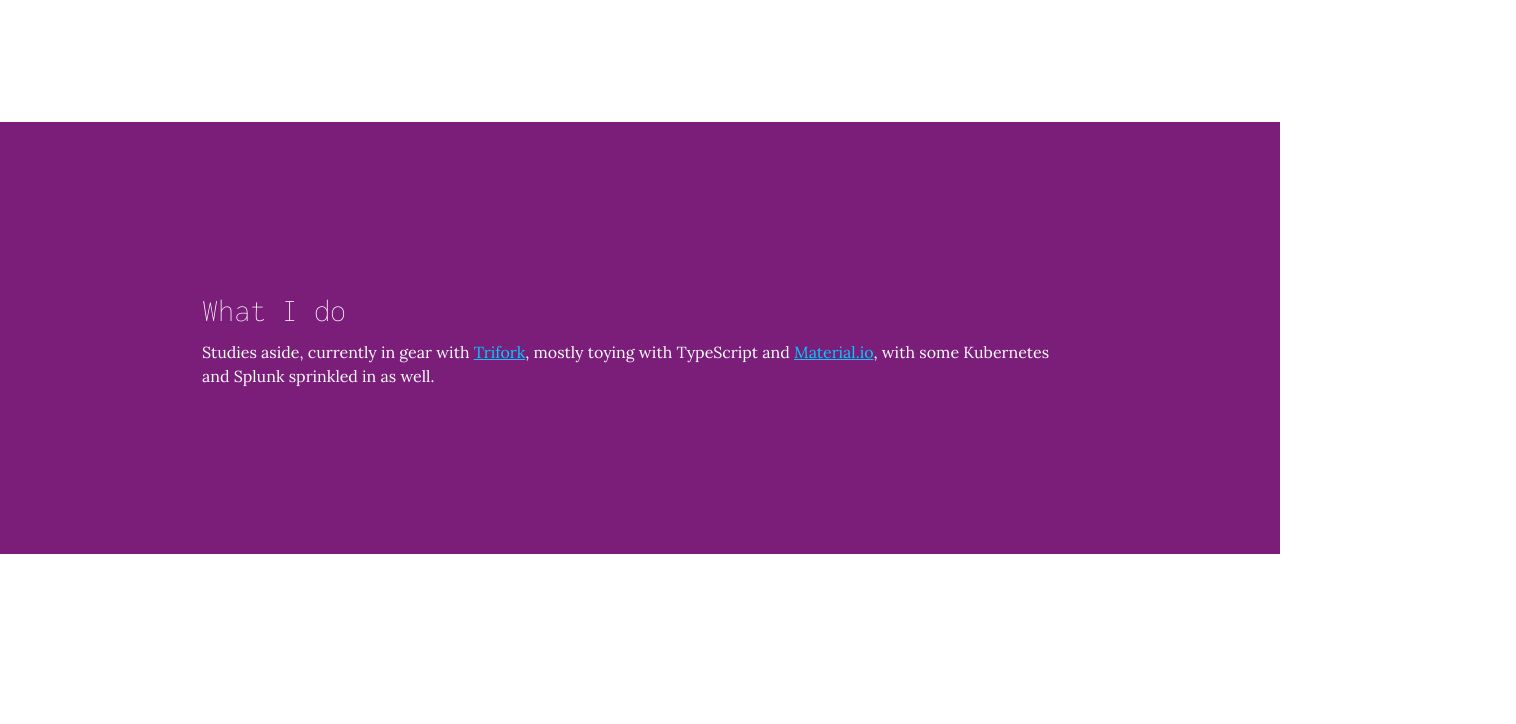
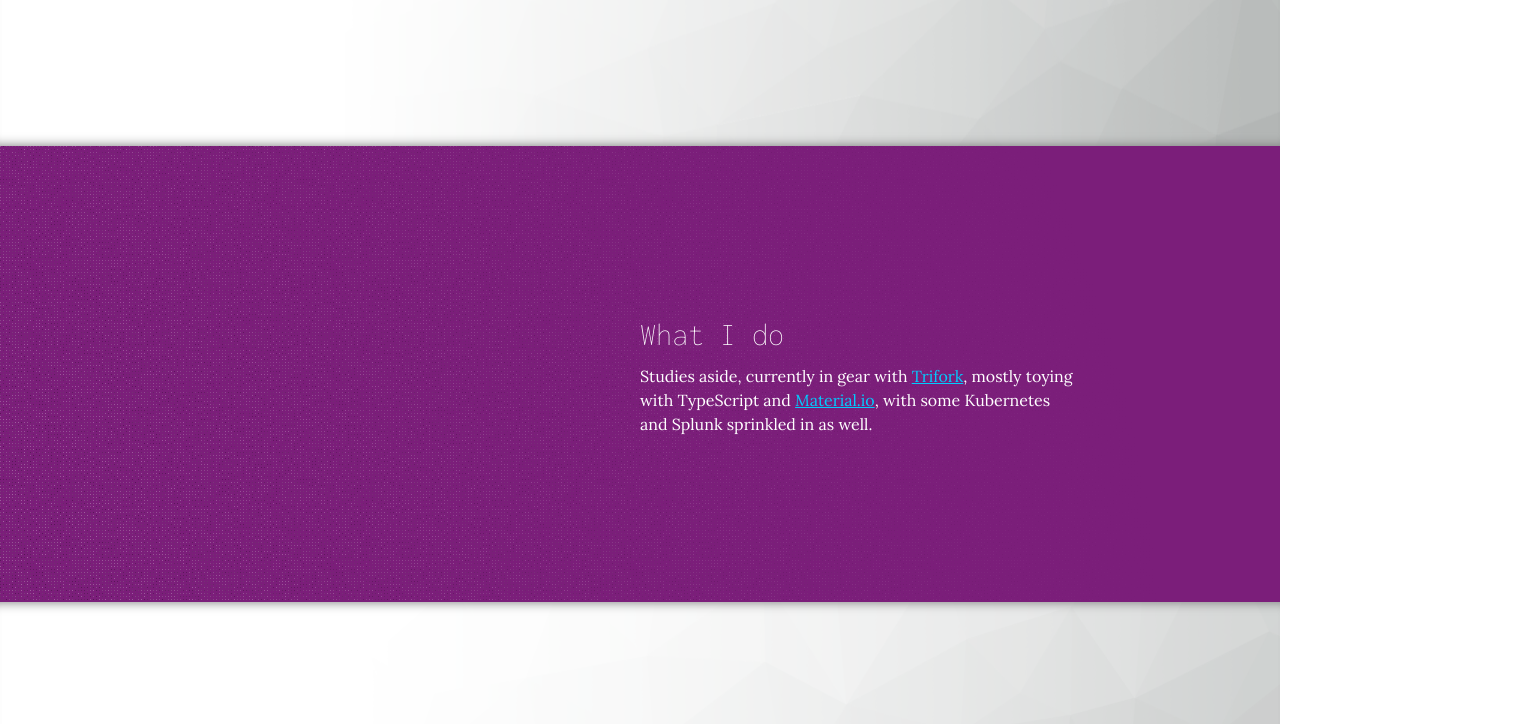
Before and after one commit to 0xbrt/0xbrt.github.io, a plain HTML site: page index.html in a window 1280 px wide. Shown: the part 1100-1824 px from the top of the page, 1516 px wide, since content can reach past the window. Drawn offline with Linux system fonts and the light colour scheme.

Commit message:
background asset styling and alignment
Adds some background assets, some minor look changes and some variation
in how sections are aligned.

```diff
--- a/style.css
+++ b/style.css
@@ -30,23 +30,30 @@ p {
   justify-content: center;
 }
 
-.section > * {
+.section {
+  padding: 10em 0;
+  background: url(triangles.png) top right no-repeat;
+  box-shadow: inset  0  12px 12px -12px #777,
+    inset 0 -12px 12px -12px #777;
+}
+
+.section > div {
   margin-left: auto;
   margin-right: auto;
   width: 876px;
 }
 
-.section {
-  padding: 10em 0;
+.section > div > * {
+  width: 50%;
 }
 
 .primary {
-  background: #7B1E7A;
+  background: #7B1E7A url(noise.png) no-repeat;;
   color: #fff;
 }
 
 .secondary {
-  background: #B33F62;
+  background: #B33F62 url(pixels.png) no-repeat;
   color: #fff;
 }
 
@@ -56,6 +63,14 @@ p {
   border-right: 16px solid rgba(255, 255, 255, 0.75);
   animation: typewriter 2s steps(20, end) 1s 1 normal both,
     cursor 800ms steps(1, end) infinite;
+}
+
+.primary, .secondary {
+  box-shadow: none;
+}
+
+.primary > div, .secondary > div {
+  padding-left: 50%;
 }
 
 footer {
```
Also changed, not shown: noise.png (added), pixels.png (added), triangles.png (added).
